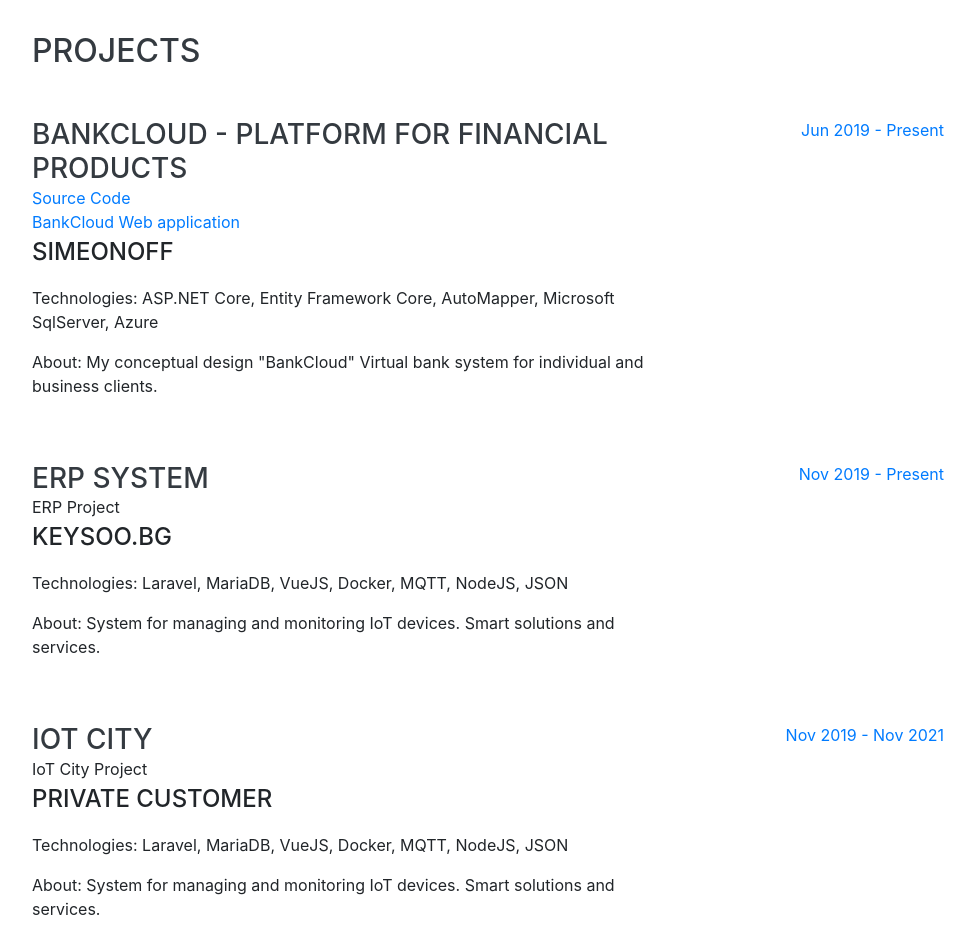
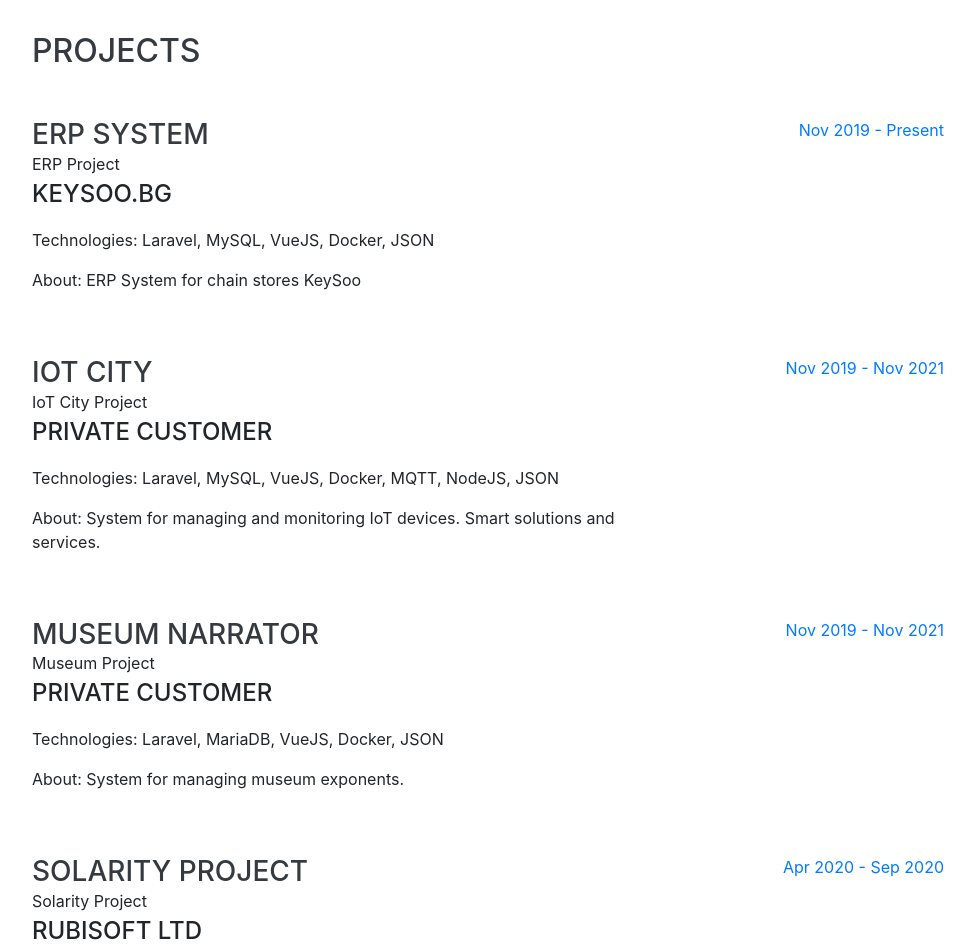
Before and after one commit to SimeonVSimeonov/SimeonVSimeonov.github.io, a website with bundled scripts: page index.html in a window 1280 px wide. Shown: the part 3220-4172 px from the top of the page, without its empty margins (288-1263 px from the left). Built offline with nearby package versions, Linux system fonts and the light colour scheme; a web font is replaced by a local one.

Commit message:
update 09.11.21 .1

```diff
--- a/index.html
+++ b/index.html
@@ -268,26 +268,11 @@
             <h2 class="mb-5">Projects</h2>
             <div class="resume-item d-flex flex-column flex-md-row justify-content-between mb-5">
                 <div class="resume-content">
-                    <h3 class="mb-0">BankCloud - platform for financial products</h3>
-                    <a href="https://github.com/SimeonVSimeonov/BankCloud">Source Code</a>
-                    <br>
-                    <a href="http://bankcloud.azurewebsites.net/">BankCloud Web application</a>
-                    <div class="subheading mb-3">Simeonoff</div>
-                    <p>Technologies: ASP.NET Core, Entity Framework Core, AutoMapper, Microsoft SqlServer, Azure</p>
-                    <p>About: My conceptual design "BankCloud" Virtual bank system for individual and business
-                        clients.</p>
-                </div>
-                <div class="resume-date text-md-right">
-                    <span class="text-primary">Jun 2019 - Present</span>
-                </div>
-            </div>
-            <div class="resume-item d-flex flex-column flex-md-row justify-content-between mb-5">
-                <div class="resume-content">
                     <h3 class="mb-0">ERP System</h3>
                     <a>ERP Project</a>
                     <div class="subheading mb-3">KeySoo.bg</div>
-                    <p>Technologies: Laravel, MariaDB, VueJS, Docker, MQTT, NodeJS, JSON</p>
-                    <p>About: System for managing and monitoring IoT devices. Smart solutions and services.</p>
+                    <p>Technologies: Laravel, MySQL, VueJS, Docker, JSON</p>
+                    <p>About: ERP System for chain stores KeySoo</p>
                 </div>
                 <div class="resume-date text-md-right">
                     <span class="text-primary">Nov 2019 - Present</span>
@@ -298,7 +283,7 @@
                     <h3 class="mb-0">IoT City</h3>
                     <a>IoT City Project</a>
                     <div class="subheading mb-3">Private Customer</div>
-                    <p>Technologies: Laravel, MariaDB, VueJS, Docker, MQTT, NodeJS, JSON</p>
+                    <p>Technologies: Laravel, MySQL, VueJS, Docker, MQTT, NodeJS, JSON</p>
                     <p>About: System for managing and monitoring IoT devices. Smart solutions and services.</p>
                 </div>
                 <div class="resume-date text-md-right">
@@ -310,8 +295,8 @@
                     <h3 class="mb-0">Museum Narrator</h3>
                     <a>Museum Project</a>
                     <div class="subheading mb-3">Private Customer</div>
-                    <p>Technologies: Laravel, MariaDB, VueJS, Docker, MQTT, NodeJS, JSON</p>
-                    <p>About: System for managing and monitoring IoT devices. Smart solutions and services.</p>
+                    <p>Technologies: Laravel, MariaDB, VueJS, Docker, JSON</p>
+                    <p>About: System for managing museum exponents.</p>
                 </div>
                 <div class="resume-date text-md-right">
                     <span class="text-primary">Nov 2019 - Nov 2021</span>
@@ -339,6 +324,21 @@
                 </div>
                 <div class="resume-date text-md-right">
                     <span class="text-primary">Feb 2019 - Dec 2019</span>
+                </div>
+            </div>
+            <div class="resume-item d-flex flex-column flex-md-row justify-content-between mb-5">
+                <div class="resume-content">
+                    <h3 class="mb-0">BankCloud - platform for financial products</h3>
+                    <a href="https://github.com/SimeonVSimeonov/BankCloud">Source Code</a>
+                    <br>
+                    <a href="http://bankcloud.azurewebsites.net/">BankCloud Web application</a>
+                    <div class="subheading mb-3">Simeonoff</div>
+                    <p>Technologies: ASP.NET Core, Entity Framework Core, AutoMapper, Microsoft SqlServer, Azure</p>
+                    <p>About: My conceptual design "BankCloud" Virtual bank system for individual and business
+                        clients.</p>
+                </div>
+                <div class="resume-date text-md-right">
+                    <span class="text-primary">Jun 2019 - Present</span>
                 </div>
             </div>
         </div>
```
